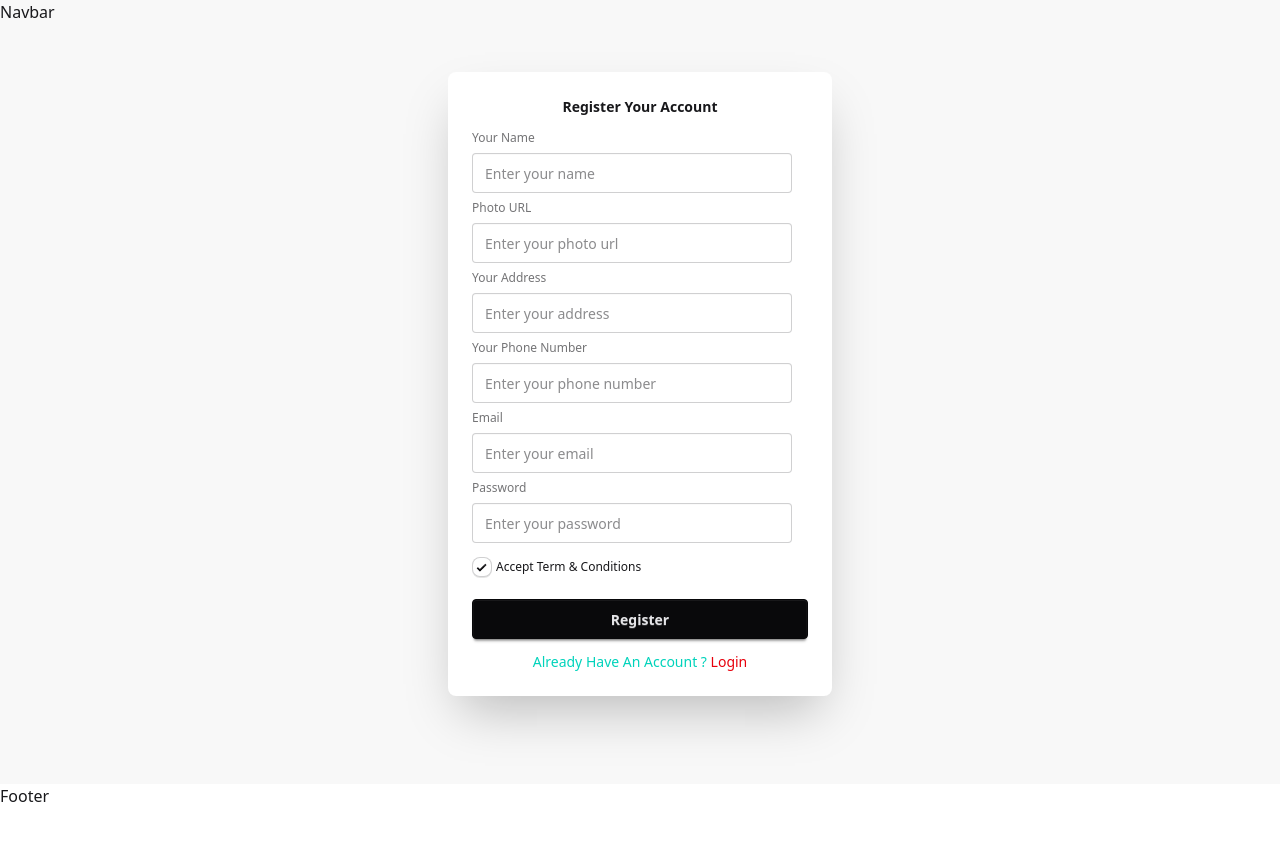
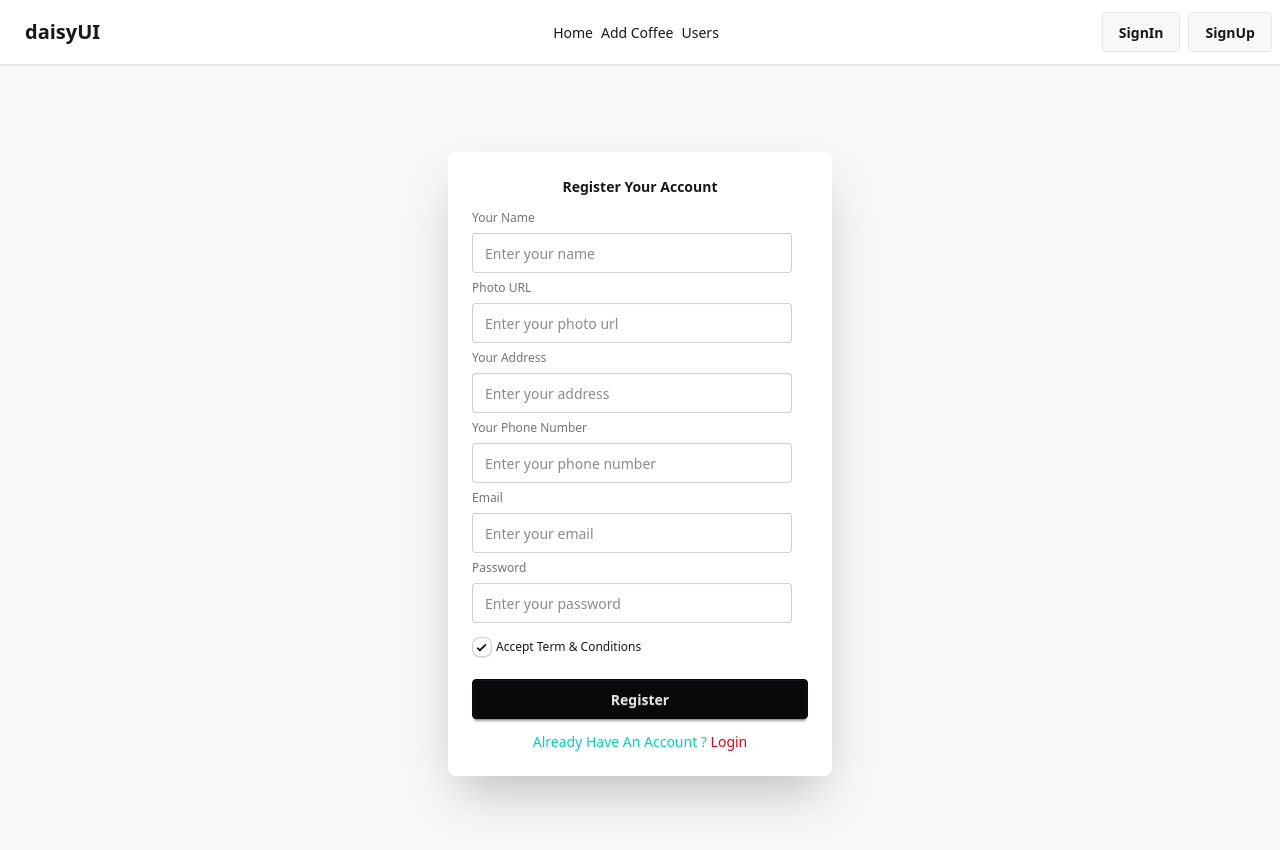
Before and after one commit to abuhurayrasyam/cafe-hub-client-with-auth, a React (Vite) app: page /signup in a window 1280 px wide. Shown: the top 850 px of the page. Before the commit the page ends 808 px from the top, so only its background shows below. Built offline with nearby package versions, Linux system fonts and the light colour scheme; no server answers.

Commit message:
SignUp Email Verification Added With an Issue

```diff
--- a/src/components/Navbar.jsx
+++ b/src/components/Navbar.jsx
@@ -1,9 +1,64 @@
-import React from 'react';
+import React, { useContext } from 'react';
+import { Link, NavLink } from 'react-router';
+import { AuthContext } from '../context/AuthContext';
 
 const Navbar = () => {
+
+    const {user, signOutUser} = useContext(AuthContext);
+
+    const handleSignOut = () => {
+        signOutUser()
+        .then(() => {
+            alert('SignOut Successful')
+        })
+        .catch((error) => {
+            alert(error);
+        })
+    }
+
+    const navLinks = (
+        <>
+            <NavLink to={'/'} className='mr-2'>Home</NavLink>
+            <NavLink to={'/add-coffee'} className='mr-2'>Add Coffee</NavLink>
+            <NavLink to={'/users'} className='mr-2'>Users</NavLink>
+        </>
+    )
+
     return (
-        <div>
-            Navbar
+        <div className="navbar bg-base-100 shadow-sm">
+            <div className="navbar-start">
+                <div className="dropdown">
+                <div tabIndex={0} role="button" className="btn btn-ghost lg:hidden">
+                    <svg xmlns="http://www.w3.org/2000/svg" className="h-5 w-5" fill="none" viewBox="0 0 24 24" stroke="currentColor"> <path strokeLinecap="round" strokeLinejoin="round" strokeWidth="2" d="M4 6h16M4 12h8m-8 6h16" /> </svg>
+                </div>
+                <ul
+                    tabIndex={0}
+                    className="menu menu-sm dropdown-content bg-base-100 rounded-box z-1 mt-3 w-52 p-2 shadow">
+                    {
+                        navLinks
+                    }
+                </ul>
+                </div>
+                <a className="btn btn-ghost text-xl">daisyUI</a>
+            </div>
+            <div className="navbar-center hidden lg:flex">
+                <ul className="menu menu-horizontal px-1">
+                {navLinks}
+                </ul>
+            </div>
+            <div className="navbar-end">
+                <div className='text-red-700 mr-2'>
+                    { user && (
+                        <div className='text-red-700 mr-2'>{user.email}</div>
+                    )}
+                </div>
+                <div className='mr-2'>
+                    {
+                         user ? (<button onClick={handleSignOut} className='btn'>SignOut</button>) : (<Link to={'/signin'} className="btn">SignIn</Link>)
+                    }
+                </div>
+                <Link to={'/signup'} className="btn">SignUp</Link>
+            </div>
         </div>
     );
 };
--- a/src/context/AuthProvider.jsx
+++ b/src/context/AuthProvider.jsx
@@ -1,10 +1,12 @@
-import React from 'react';
+import React, { useEffect, useState } from 'react';
 import { AuthContext } from './AuthContext';
-import { createUserWithEmailAndPassword, signInWithEmailAndPassword } from "firebase/auth";
+import { createUserWithEmailAndPassword, onAuthStateChanged, signInWithEmailAndPassword, signOut } from "firebase/auth";
 import auth from '../firebase/firebase.config';
 
 
 const AuthProvider = ({children}) => {
+
+    const [user, setUser] = useState(null);
 
     const createUser = (email, password) => {
         return createUserWithEmailAndPassword(auth, email, password)
@@ -14,9 +16,25 @@ const AuthProvider = ({children}) => {
         return signInWithEmailAndPassword(auth, email, password)
     }
 
+    const signOutUser = () => {
+        return signOut(auth);
+    }
+
+    useEffect(() => {
+        const unsubscribe = onAuthStateChanged(auth, (currentUser) => {
+            setUser(currentUser);
+        });
+        return () => {
+            unsubscribe();
+        }
+    },[])
+
     const userInfo = {
         createUser,
-        signInUser
+        signInUser,
+        signOutUser,
+        user,
+        setUser
     }
 
     return (
--- a/src/layouts/MainLayout.jsx
+++ b/src/layouts/MainLayout.jsx
@@ -13,7 +13,7 @@ const MainLayout = () => {
                 <Outlet></Outlet>
             </main>
             <footer>
-                <Footer></Footer>
+                {/* <Footer></Footer> */}
             </footer>
         </div>
     );
--- a/src/pages/SignIn.jsx
+++ b/src/pages/SignIn.jsx
@@ -1,10 +1,13 @@
 import React, { useContext } from 'react';
-import { Link } from 'react-router';
+import { Link, useNavigate } from 'react-router';
 import { AuthContext } from '../context/AuthContext';
+import auth from '../firebase/firebase.config';
 
 const SignIn = () => {
 
     const {signInUser} = useContext(AuthContext);
+
+    const navigate = useNavigate();
 
     const handleSignIn = (e) => {
         e.preventDefault();
@@ -16,7 +19,17 @@ const SignIn = () => {
 
         signInUser(email, password)
         .then((result) => {
-            console.log(result);
+            console.log(result)
+
+            // email validation
+            const user = result.user;
+            if(!user.emailVerified){
+                alert("Please verify your email before logging in.");
+                auth.signOut();
+            }
+            else {
+                alert("User's Login Successfully!");
+                navigate('/');
 
                 const signInInfo = {
                     email,
@@ -33,10 +46,10 @@ const SignIn = () => {
                 .then(res => res.json())
                 .then(data => {
                     if(data.modifiedCount){
-                    alert("User's Login Successfully!")
+                        form.reset();
                     }
-                form.reset();
                 })
+            }
         })
         .catch((error) => {
             console.log(error);
--- a/src/pages/SignUP.jsx
+++ b/src/pages/SignUP.jsx
@@ -1,10 +1,11 @@
 import React, { useContext } from 'react';
 import { Link } from 'react-router';
 import { AuthContext } from '../context/AuthContext';
+import { sendEmailVerification } from "firebase/auth";
 
 const SignUP = () => {
 
-    const {createUser} = useContext(AuthContext);
+    const {createUser, signOutUser} = useContext(AuthContext);
 
     const handleSignUp = (e) => {
         e.preventDefault();
@@ -15,7 +16,14 @@ const SignUP = () => {
 
         createUser(email, password)
         .then((result) => {
-            console.log(result);
+
+            // email validation
+            const user = result.user;
+            sendEmailVerification(user)
+            .then(() => {
+                signOutUser();
+                alert("Verification email sent. Please check your inbox.");
+            })
 
             const userProfile = {
                 email,
@@ -34,9 +42,10 @@ const SignUP = () => {
             })
             .then(res => res.json())
             .then(data => {
-                if(data.insertedId){
-                    alert("User's Information Added Successfully!")
-                }
+                console.log(data);
+                // if(data.insertedId){
+                //     alert("User's Information Added Successfully!")
+                // }
                 form.reset();
             })
         })
@@ -46,7 +55,7 @@ const SignUP = () => {
     }
 
     return (
-        <div className="hero bg-base-200 min-h-screen -mt-10">
+        <div className="hero bg-base-200 min-h-screen">
             <div className="card bg-base-100 w-full max-w-sm shrink-0 shadow-2xl">
                 <div className="card-body">
                     <h1 className="font-semibold text-center">Register Your Account</h1>
--- a/src/routes/Router.jsx
+++ b/src/routes/Router.jsx
@@ -38,15 +38,15 @@ export const router = createBrowserRouter([
                 Component: UpdateCoffee
             },
             {
-                path: "signup",
+                path: "/signup",
                 Component: SignUP
             },
             {
-                path: "signin",
+                path: "/signin",
                 Component: SignIn
             },
             {
-                path: "users",
+                path: "/users",
                 loader: () => fetch('https://cafe-hub-server-with-auth.vercel.app/users'),
                 hydrateFallbackElement: <Loading></Loading>,
                 Component: Users
```
Lines whose indentation alone changed are shown as unchanged.
